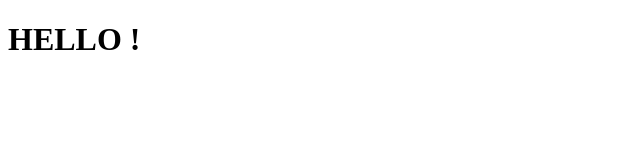
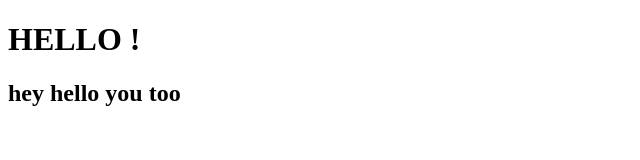
Before and after one commit to mlaarous/projetGitHub2, a plain HTML site: page index.html in a window 1280 px wide. Shown: the whole page, without its empty margins (0-640 px from the left). Drawn offline with Linux system fonts and the light colour scheme.

Commit message:
modifié, ça va pour toi  le tafgf ?

```diff
--- a/index.html
+++ b/index.html
@@ -7,5 +7,6 @@
 </head>
 <body>
     <h1>HELLO !</h1>
+    <h2>hey hello you too</h2>
 </body>
 </html>
```
